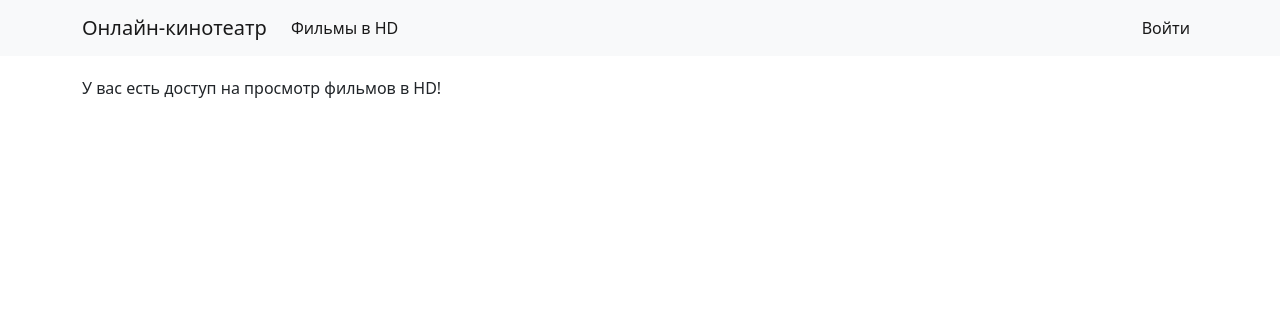
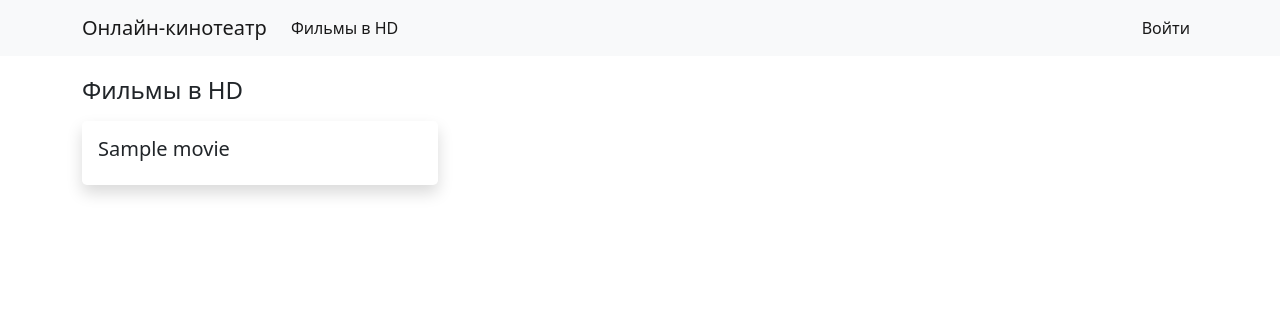
Before and after one commit to mikhail349/graduate_work, a Django app: template app/ui/templates/ui/hd_movies.html in a window 1280 px wide. Shown: the top 316 px of the page. Run offline with Django 3.2, Linux system fonts and the light colour scheme; the template is opened without the code that fills it: most values are stand-ins (such as "Sample title", 1, 10 or a date in 2020).

Commit message:
hd movies mock added

```diff
--- a/app/ui/templates/ui/hd_movies.html
+++ b/app/ui/templates/ui/hd_movies.html
@@ -2,6 +2,17 @@
 
 {% block content %}
     <div class="container-lg">
-        У вас есть доступ на просмотр фильмов в HD!
+        <h4 class="mb-3">Фильмы в HD</h4>
+        <div class="row mb-3">
+            {% for movie in movies %}
+                <div class="col-4">
+                    <div class="card shadow border-0 rounded-3">
+                        <div class="card-body">
+                            <h5 class="card-title">{{ movie }}</h5>
+                        </div>
+                    </div>
+                </div>
+            {% endfor %}
+        </div>
     </div>
 {% endblock  %}
```
Also changed, not shown: app/ui/mock.py (added, +8 -0 lines), app/ui/views.py (+7 -3 lines).
